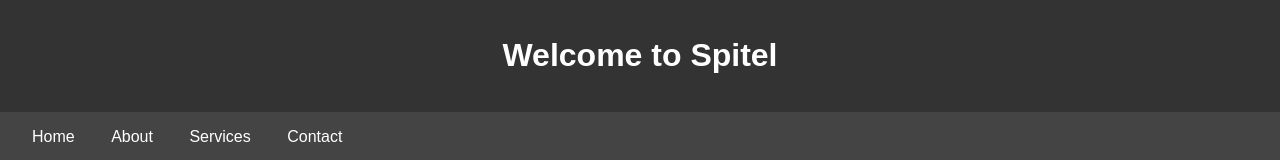
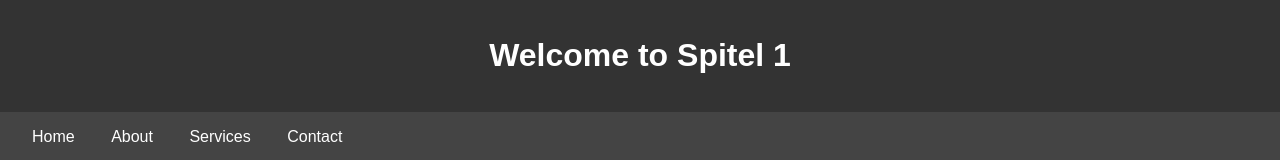
Before and after one commit to Vedantbhat01/spiteltest, a plain HTML site: page index.html in a window 1280 px wide. Shown: the top 160 px of the page. Drawn offline with Linux system fonts and the light colour scheme.

Commit message:
Update index.html

```diff
--- a/index.html
+++ b/index.html
@@ -46,7 +46,7 @@
 </head>
 <body>
     <header>
-        <h1>Welcome to Spitel</h1>
+        <h1>Welcome to Spitel 1</h1>
     </header>
     <nav>
         <a href="#home">Home</a>
```
